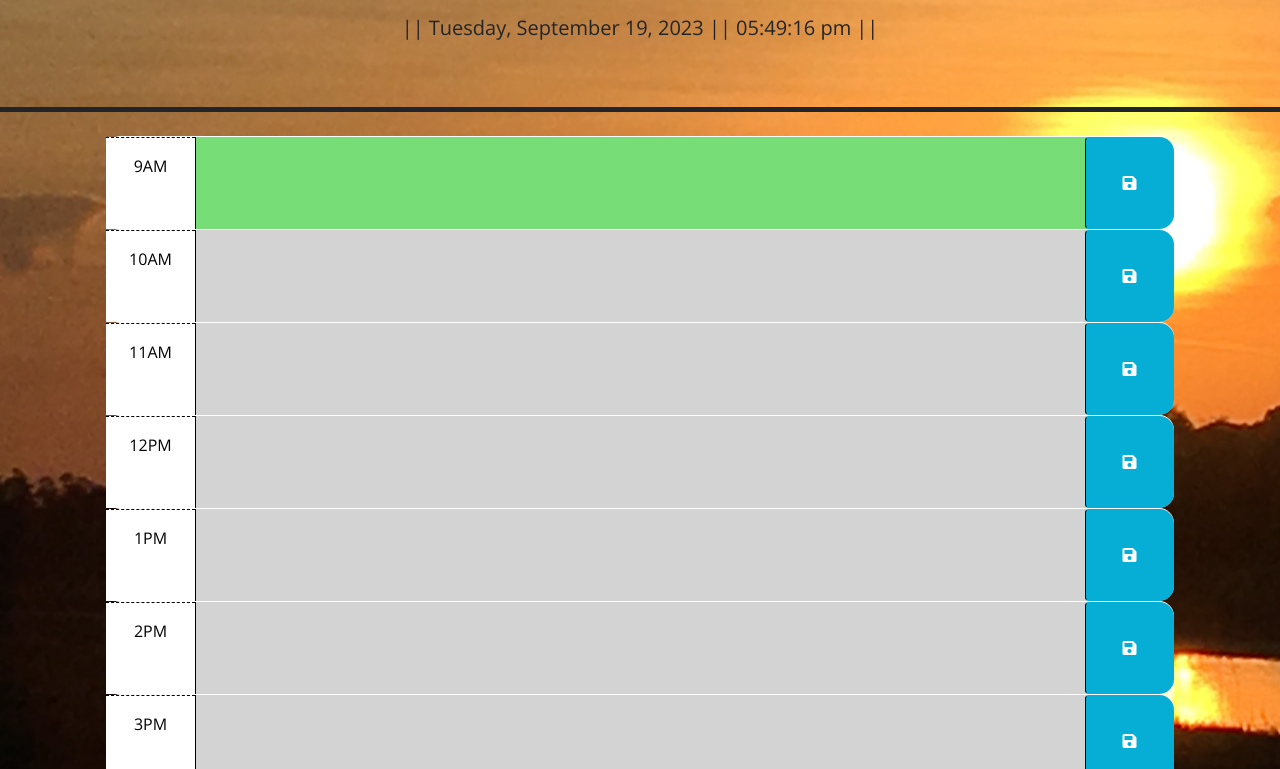
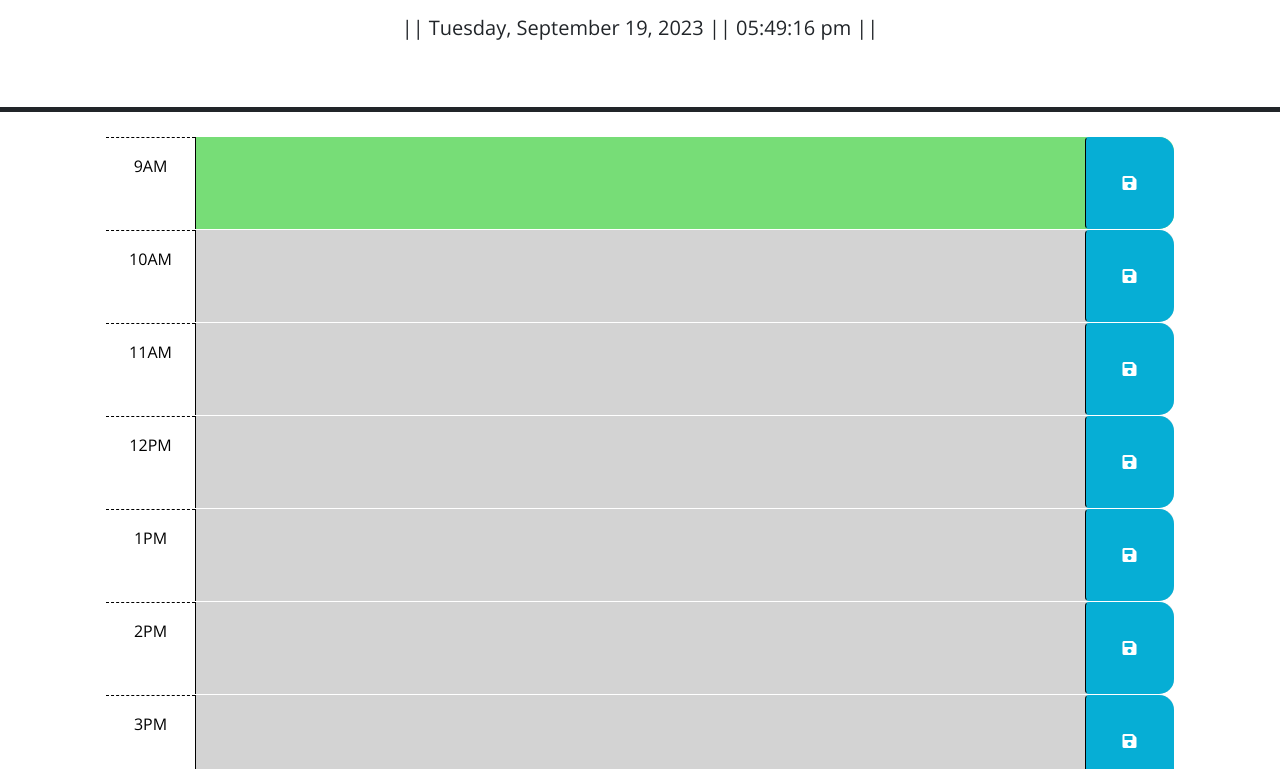
Before and after one commit to kwaters3/Work-Day-Scheduler, a plain HTML site: page index.html in a window 1280 px wide. Shown: the part 166-935 px from the top of the page. Drawn offline with nearby package versions, Linux system fonts and the light colour scheme.

Commit message:
updated style sheet

```diff
--- a/Assets/style/style.css
+++ b/Assets/style/style.css
@@ -1,7 +1,4 @@
 body {
-  background-image: url(/Assets/images/IMG_0397.JPG);
-  background-position: center;
-  background-attachment: fixed;
   font-family: 'Open Sans', sans-serif;
   font-size: 16px;
 }
```
Also changed, not shown: Assets/images/IMG_0397.JPG (deleted).
